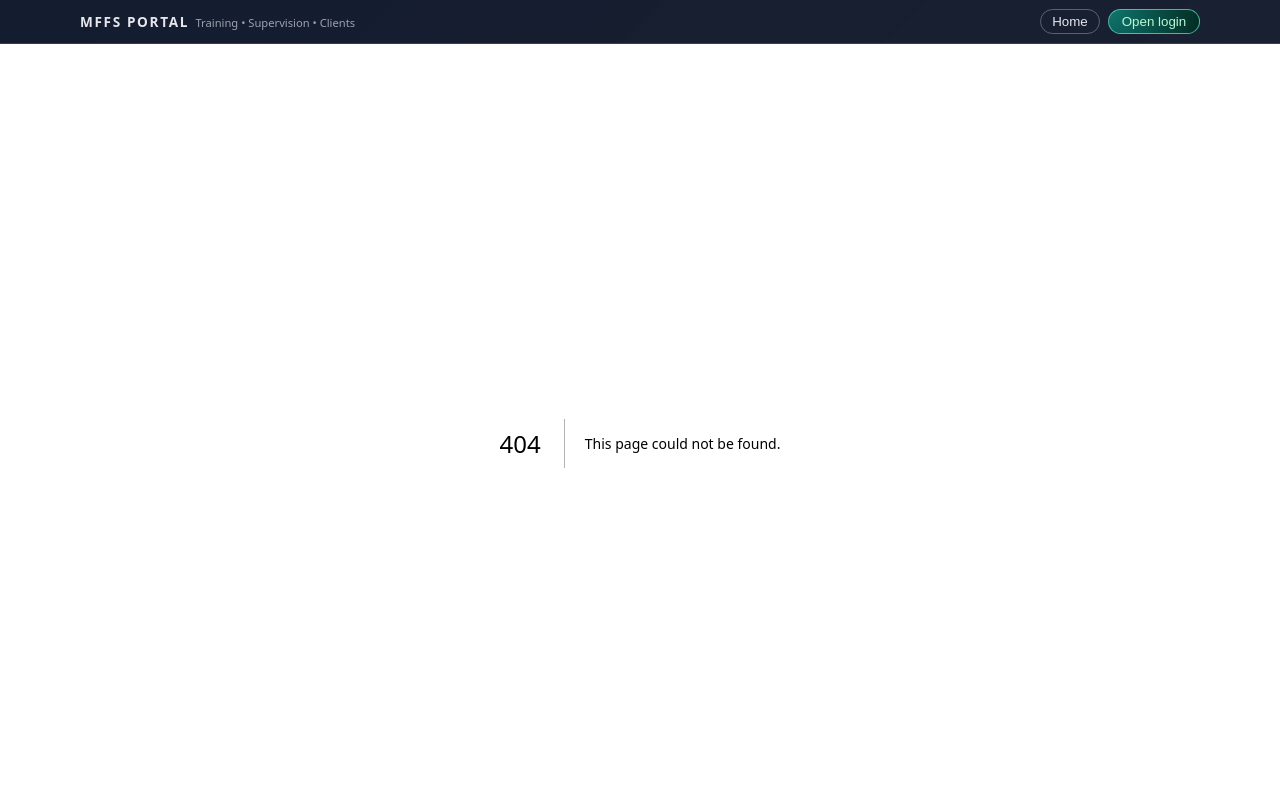
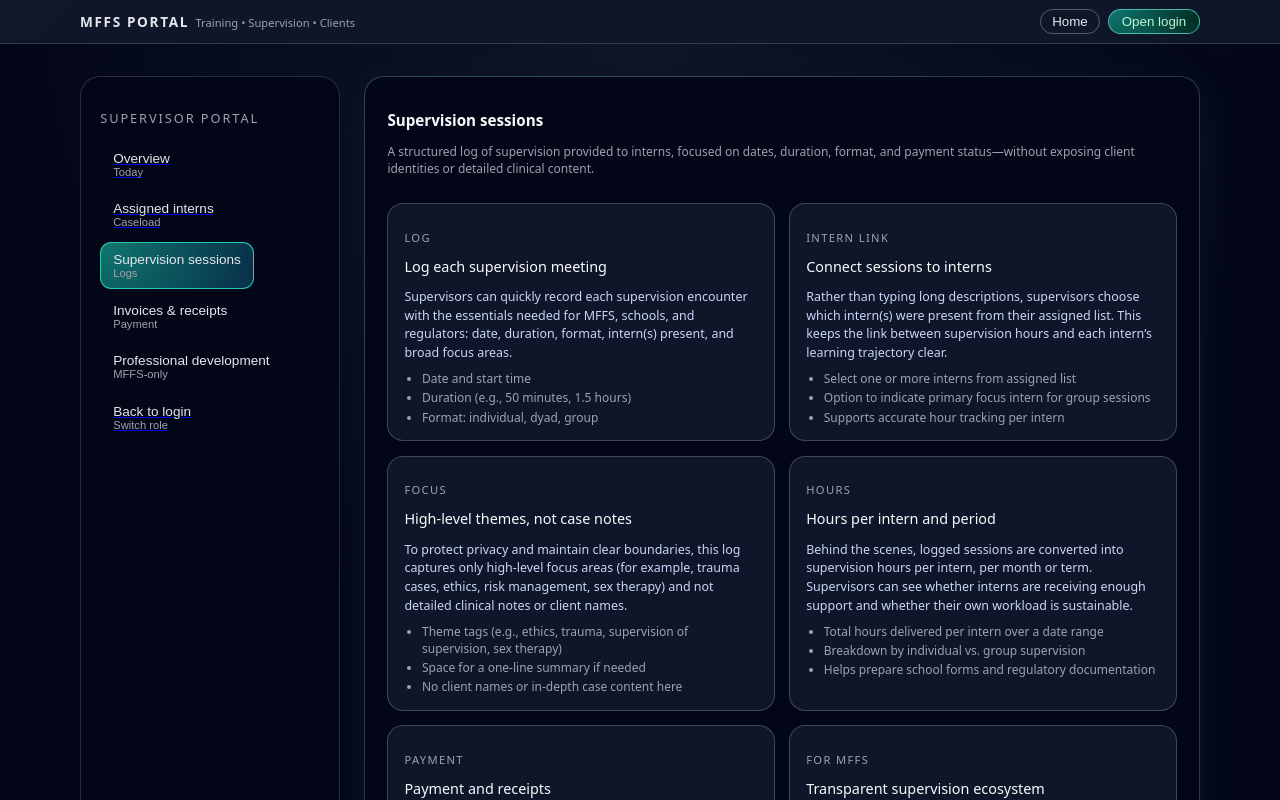
Before and after one commit to sraelcohen-sudo/mffs-portal, a Next.js app: page /supervisor/supervision in a window 1280 px wide. Before the commit this address had no page. Shown: the top 800 px of the page. Built offline with nearby package versions, Linux system fonts and the light colour scheme.

Commit message:
Supervision - Supervision

```diff
--- /dev/null
+++ b/app/supervisor/supervision/page.jsx
@@ -0,0 +1,187 @@
+import Link from "next/link";
+
+export default function SupervisorSupervisionPage() {
+  return (
+    <main className="main-shell">
+      <div className="main-shell-inner main-shell-inner--with-sidebar">
+        {/* Sidebar – Supervision sessions active */}
+        <aside className="sidebar">
+          <p className="sidebar-title">Supervisor portal</p>
+
+          <Link href="/supervisor">
+            <button className="sidebar-link" type="button">
+              <div className="sidebar-link-title">Overview</div>
+              <div className="sidebar-link-subtitle">Today</div>
+            </button>
+          </Link>
+
+          <Link href="/supervisor/interns">
+            <button className="sidebar-link" type="button">
+              <div className="sidebar-link-title">Assigned interns</div>
+              <div className="sidebar-link-subtitle">Caseload</div>
+            </button>
+          </Link>
+
+          <button className="sidebar-link sidebar-link--active" type="button">
+            <div className="sidebar-link-title">Supervision sessions</div>
+            <div className="sidebar-link-subtitle">Logs</div>
+          </button>
+
+          <button className="sidebar-link" type="button">
+            <div className="sidebar-link-title">Invoices & receipts</div>
+            <div className="sidebar-link-subtitle">Payment</div>
+          </button>
+
+          <button className="sidebar-link" type="button">
+            <div className="sidebar-link-title">Professional development</div>
+            <div className="sidebar-link-subtitle">MFFS-only</div>
+          </button>
+
+          <Link href="/login">
+            <button className="sidebar-link" type="button">
+              <div className="sidebar-link-title">Back to login</div>
+              <div className="sidebar-link-subtitle">Switch role</div>
+            </button>
+          </Link>
+        </aside>
+
+        {/* Main content */}
+        <section className="card" style={{ padding: "1.3rem 1.4rem" }}>
+          <header className="section-header">
+            <div>
+              <h1 className="section-title">Supervision sessions</h1>
+              <p className="section-subtitle">
+                A structured log of supervision provided to interns, focused on dates,
+                duration, format, and payment status—without exposing client identities
+                or detailed clinical content.
+              </p>
+            </div>
+          </header>
+
+          <div className="card-grid">
+            <SupervisionCard
+              label="Log"
+              title="Log each supervision meeting"
+              body="Supervisors can quickly record each supervision encounter with the essentials needed for MFFS, schools, and regulators: date, duration, format, intern(s) present, and broad focus areas."
+              bullets={[
+                "Date and start time",
+                "Duration (e.g., 50 minutes, 1.5 hours)",
+                "Format: individual, dyad, group"
+              ]}
+            />
+
+            <SupervisionCard
+              label="Intern link"
+              title="Connect sessions to interns"
+              body="Rather than typing long descriptions, supervisors choose which intern(s) were present from their assigned list. This keeps the link between supervision hours and each intern’s learning trajectory clear."
+              bullets={[
+                "Select one or more interns from assigned list",
+                "Option to indicate primary focus intern for group sessions",
+                "Supports accurate hour tracking per intern"
+              ]}
+            />
+
+            <SupervisionCard
+              label="Focus"
+              title="High-level themes, not case notes"
+              body="To protect privacy and maintain clear boundaries, this log captures only high-level focus areas (for example, trauma cases, ethics, risk management, sex therapy) and not detailed clinical notes or client names."
+              bullets={[
+                "Theme tags (e.g., ethics, trauma, supervision of supervision, sex therapy)",
+                "Space for a one-line summary if needed",
+                "No client names or in-depth case content here"
+              ]}
+            />
+
+            <SupervisionCard
+              label="Hours"
+              title="Hours per intern and period"
+              body="Behind the scenes, logged sessions are converted into supervision hours per intern, per month or term. Supervisors can see whether interns are receiving enough support and whether their own workload is sustainable."
+              bullets={[
+                "Total hours delivered per intern over a date range",
+                "Breakdown by individual vs. group supervision",
+                "Helps prepare school forms and regulatory documentation"
+              ]}
+            />
+
+            <SupervisionCard
+              label="Payment"
+              title="Payment and receipts"
+              body="Where supervision is paid, this screen can show which sessions are counted toward invoices, what has been paid, and allow downloading receipts for personal or tax records."
+              bullets={[
+                "Mark sessions as billable vs. non-billable",
+                "Track which sessions are included in an invoice",
+                "Download basic receipts for paid supervision"
+              ]}
+            />
+
+            <SupervisionCard
+              label="For MFFS"
+              title="Transparent supervision ecosystem"
+              body="The structure of these logs means that MFFS can see, in aggregate, how much supervision support is being provided and where more support is required, without ever reading individual supervision notes."
+              bullets={[
+                "Aggregate supervision hours per supervisor and cohort",
+                "Helps identify where interns need more support",
+                "Supports grant reporting and quality improvement"
+              ]}
+            />
+          </div>
+        </section>
+      </div>
+    </main>
+  );
+}
+
+function SupervisionCard({ label, title, body, bullets }) {
+  return (
+    <div className="card-soft" style={{ padding: "0.9rem 1rem" }}>
+      <p
+        style={{
+          fontSize: "0.7rem",
+          letterSpacing: "0.12em",
+          textTransform: "uppercase",
+          color: "#9ca3af",
+          marginBottom: "0.25rem"
+        }}
+      >
+        {label}
+      </p>
+      <h2
+        style={{
+          fontSize: "0.9rem",
+          fontWeight: 500,
+          marginBottom: "0.3rem",
+          color: "#f9fafb"
+        }}
+      >
+        {title}
+      </h2>
+      <p
+        style={{
+          fontSize: "0.78rem",
+          color: "#cbd5f5",
+          lineHeight: 1.5,
+          marginBottom: "0.45rem"
+        }}
+      >
+        {body}
+      </p>
+      {bullets && bullets.length > 0 && (
+        <ul
+          style={{
+            listStyle: "disc",
+            paddingLeft: "1.1rem",
+            margin: 0,
+            display: "grid",
+            gap: "0.15rem",
+            fontSize: "0.75rem",
+            color: "#9ca3af"
+          }}
+        >
+          {bullets.map((item) => (
+            <li key={item}>{item}</li>
+          ))}
+        </ul>
+      )}
+    </div>
+  );
+}
```
Also changed, not shown: app/supervisor/page.jsx (+7 -5 lines).
